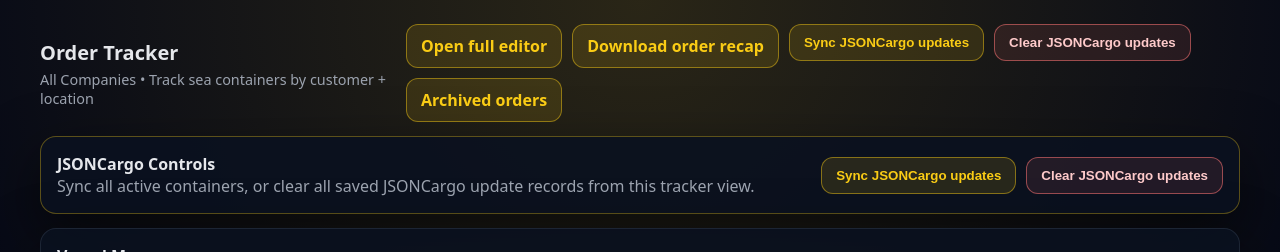
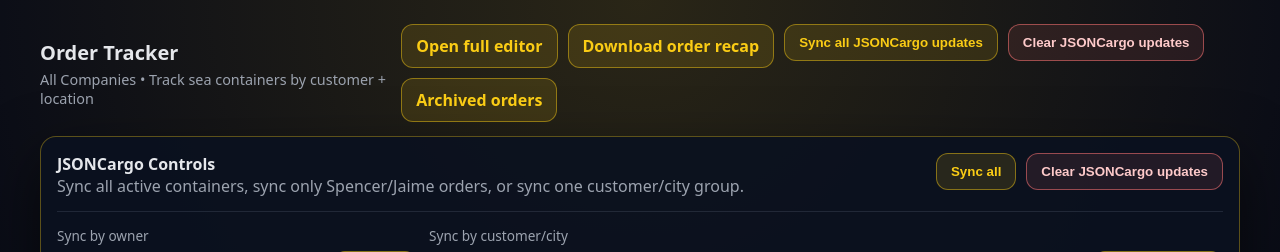
Before and after one commit to spencerlevinson11/lemonade-automation-portal, a Django app: page /automations/orders/ in a window 1280 px wide. Shown: the top 252 px of the page. Run offline with Django 5.2, Linux system fonts and the light colour scheme; a user stored in the database is signed in; data comes from the database, SQL or seed files in the repository; data that the repository does not hold is empty; parts of the project's set-up code (start-up, migrations or seed data) failed here and were passed over; some libraries are stand-ins or nearby versions.

Commit message:
Update order_tracker.html

```diff
--- a/core/templates/core/order_tracker.html
+++ b/core/templates/core/order_tracker.html
@@ -158,7 +158,8 @@
 
         <form method="post" action="{% url 'order_tracker_sync_jsoncargo' %}" style="display:inline;">
           {% csrf_token %}
-          <button class="btn" type="submit" onclick="return confirm('Sync JSONCargo updates for all active containers?');">Sync JSONCargo updates</button>
+          <input type="hidden" name="sync_scope" value="all" />
+          <button class="btn" type="submit" onclick="return confirm('Sync JSONCargo updates for all active containers?');">Sync all JSONCargo updates</button>
         </form>
 
         <form method="post" action="{% url 'order_tracker_clear_jsoncargo_updates' %}" style="display:inline;">
@@ -181,21 +182,56 @@
     {% endif %}
 
     <div class="card" style="border-color: rgba(250,204,21,0.34);">
-      <div style="display:flex; justify-content:space-between; align-items:center; gap:12px; flex-wrap:wrap;">
+      <div style="display:flex; justify-content:space-between; align-items:flex-start; gap:12px; flex-wrap:wrap;">
         <div>
           <div style="font-weight:900;">JSONCargo Controls</div>
-          <div class="muted tiny">Sync all active containers, or clear all saved JSONCargo update records from this tracker view.</div>
+          <div class="muted tiny">Sync all active containers, sync only Spencer/Jaime orders, or sync one customer/city group.</div>
         </div>
         <div class="actions">
           <form method="post" action="{% url 'order_tracker_sync_jsoncargo' %}" style="display:inline;">
             {% csrf_token %}
-            <button class="btn" type="submit" onclick="return confirm('Sync JSONCargo updates for all active containers?');">Sync JSONCargo updates</button>
+            <input type="hidden" name="sync_scope" value="all" />
+            <button class="btn" type="submit" onclick="return confirm('Sync JSONCargo updates for all active containers?');">Sync all</button>
           </form>
           <form method="post" action="{% url 'order_tracker_clear_jsoncargo_updates' %}" style="display:inline;">
             {% csrf_token %}
             <button class="btn btn-danger" type="submit" onclick="return confirm('Clear all saved JSONCargo update records from this tracker view?');">Clear JSONCargo updates</button>
           </form>
         </div>
+      </div>
+
+      <div class="divider"></div>
+
+      <div class="row" style="align-items:flex-end;">
+        <form method="post" action="{% url 'order_tracker_sync_jsoncargo' %}" class="field" style="min-width:280px; max-width:360px;">
+          {% csrf_token %}
+          <input type="hidden" name="sync_scope" value="owner" />
+          <label>Sync by owner</label>
+          <div style="display:flex; gap:8px; align-items:center;">
+            <select name="owner" required>
+              <option value="">Choose owner...</option>
+              {% for owner in jsoncargo_owner_options %}
+                <option value="{{ owner }}">{{ owner }}</option>
+              {% endfor %}
+            </select>
+            <button class="btn" type="submit" onclick="return confirm('Sync JSONCargo updates for the selected owner only?');">Sync owner</button>
+          </div>
+        </form>
+
+        <form method="post" action="{% url 'order_tracker_sync_jsoncargo' %}" class="field" style="min-width:380px; flex:1;">
+          {% csrf_token %}
+          <input type="hidden" name="sync_scope" value="customer_city" />
+          <label>Sync by customer/city</label>
+          <div style="display:flex; gap:8px; align-items:center;">
+            <select name="customer_city" required>
+              <option value="">Choose customer/city...</option>
+              {% for opt in jsoncargo_customer_city_options %}
+                <option value="{{ opt.customer }}||{{ opt.city }}">{{ opt.customer }}{% if opt.city %} — {{ opt.city }}{% else %} — No city{% endif %}</option>
+              {% endfor %}
+            </select>
+            <button class="btn" type="submit" onclick="return confirm('Sync JSONCargo updates for the selected customer/city only?');">Sync customer/city</button>
+          </div>
+        </form>
       </div>
     </div>
 
```
